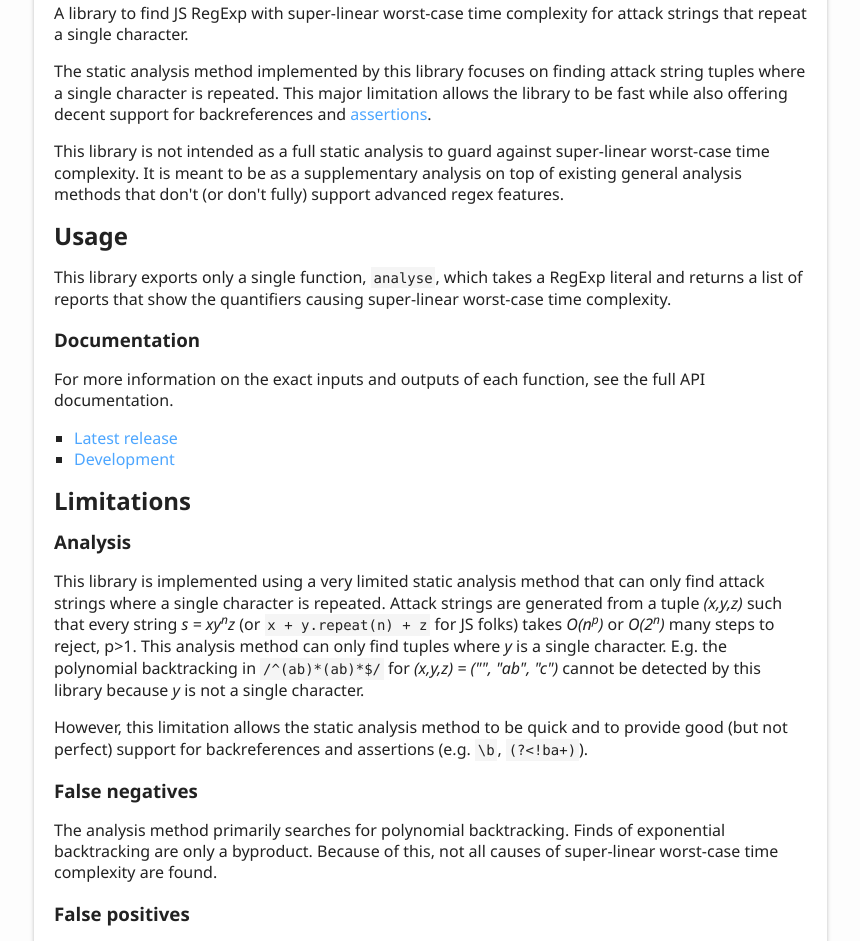
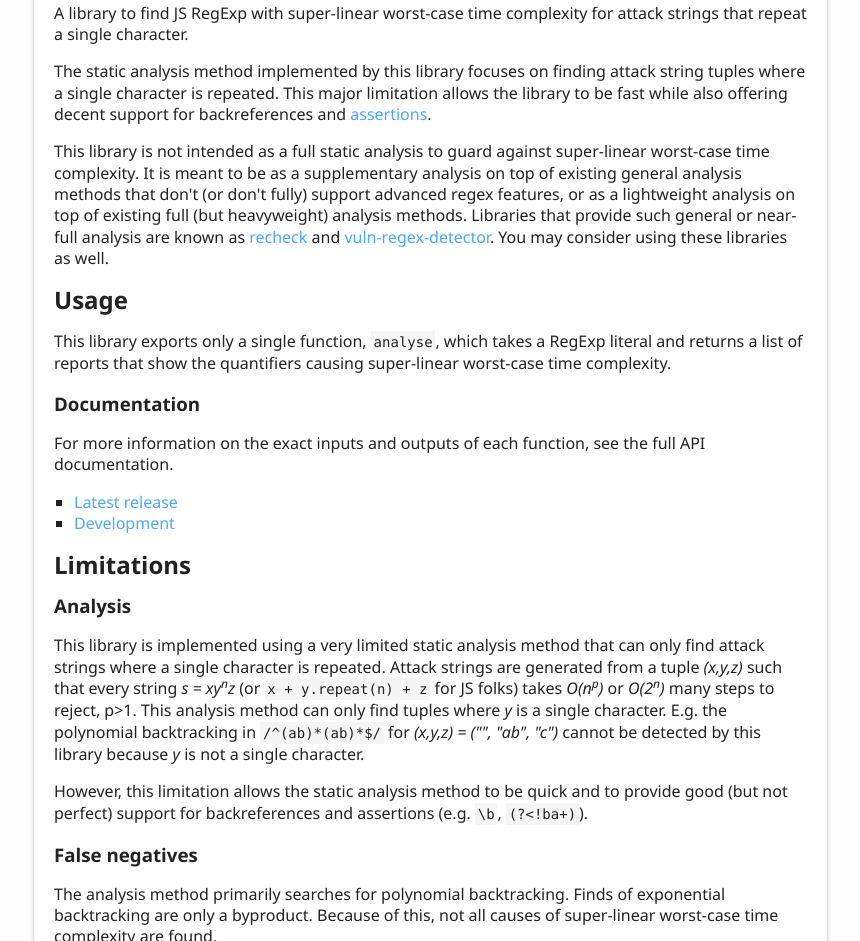
Before and after one commit to RunDevelopment/scslre, a plain HTML site: page docs/dev/index.html in a window 1280 px wide. Shown: the part 897-1838 px from the top of the page, without its empty margins (6-866 px from the left). Drawn offline with Linux system fonts and the light colour scheme.

Commit message:
Deploying to gh-pages from @ RunDevelopment/scslre@b8f40d30e50184972873cdf4d0eebbd11e7796db 🚀

```diff
--- a/docs/dev/index.html
+++ b/docs/dev/index.html
@@ -64,7 +64,7 @@
 				<a href="https://www.npmjs.com/package/scslre"><img src="https://img.shields.io/npm/v/scslre" alt="npm"></a></p>
 				<p>A library to find JS RegExp with super-linear worst-case time complexity for attack strings that repeat a single character.</p>
 				<p>The static analysis method implemented by this library focuses on finding attack string tuples where a single character is repeated. This major limitation allows the library to be fast while also offering decent support for backreferences and <a href="https://developer.mozilla.org/en-US/docs/Web/JavaScript/Guide/Regular_Expressions/Assertions">assertions</a>.</p>
-				<p>This library is not intended as a full static analysis to guard against super-linear worst-case time complexity. It is meant to be as a supplementary analysis on top of existing general analysis methods that don&#39;t (or don&#39;t fully) support advanced regex features.</p>
+				<p>This library is not intended as a full static analysis to guard against super-linear worst-case time complexity. It is meant to be as a supplementary analysis on top of existing general analysis methods that don&#39;t (or don&#39;t fully) support advanced regex features, or as a lightweight analysis on top of existing full (but heavyweight) analysis methods. Libraries that provide such general or near-full analysis are known as <a href="https://github.com/MakeNowJust-Labo/recheck">recheck</a> and <a href="https://github.com/davisjam/vuln-regex-detector">vuln-regex-detector</a>. You may consider using these libraries as well.</p>
 				<a href="#usage" id="usage" style="color: inherit; text-decoration: none;">
 					<h2>Usage</h2>
 				</a>
```
